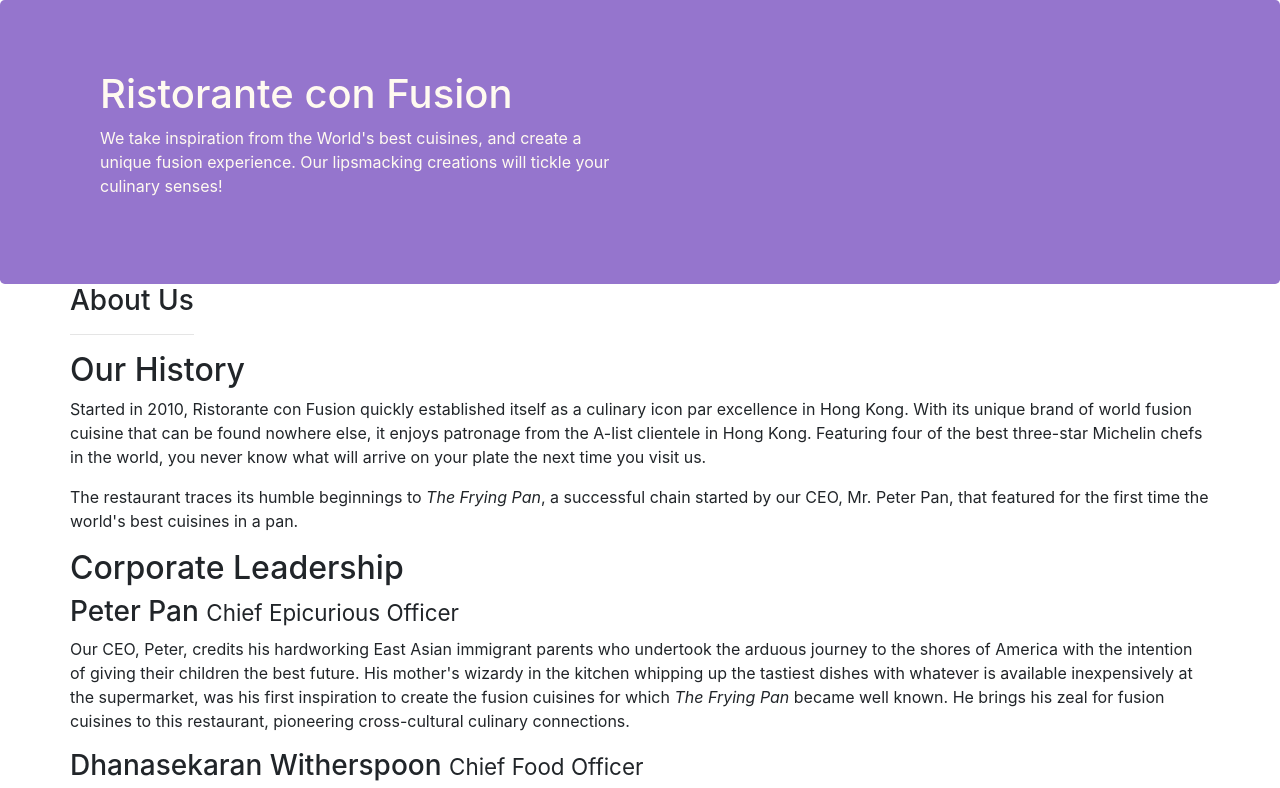
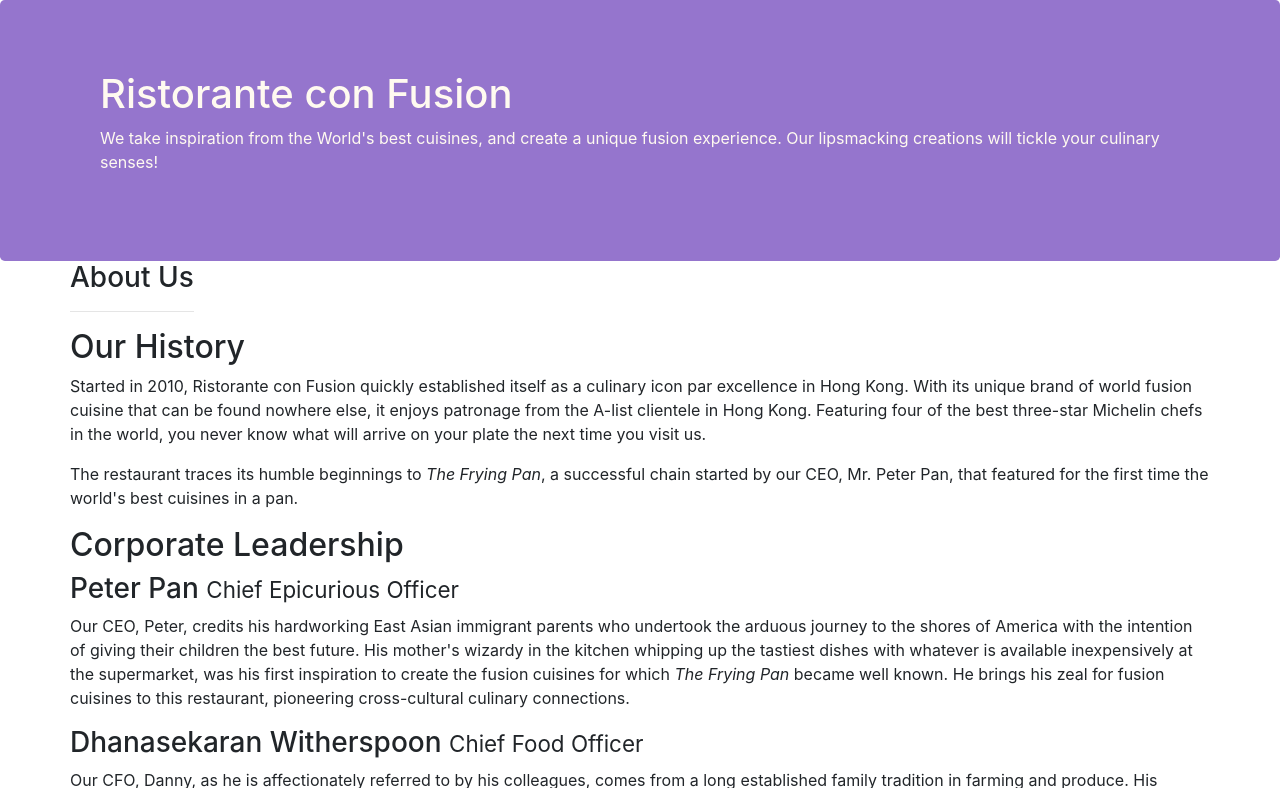
Before and after one commit to simonmontaggioni/Bootstrap-and-Responsive-Design, a website: page aboutus.html in a window 1280 px wide. Shown: the top 788 px of the page. Drawn offline with nearby package versions, Linux system fonts and the light colour scheme.

Commit message:
style: Modify the "About Us" title to stretch the entire row width.
 * Task 2 - part 1

```diff
--- a/aboutus.html
+++ b/aboutus.html
@@ -23,7 +23,7 @@
     <header class="jumbotron">
       <div class="container">
         <div class="row row-header">
-          <div class="col-12 col-sm-6">
+          <div class="col-12 col-sm-12">
             <h1>Ristorante con Fusion</h1>
             <p>
               We take inspiration from the World's best cuisines, and create a
```
